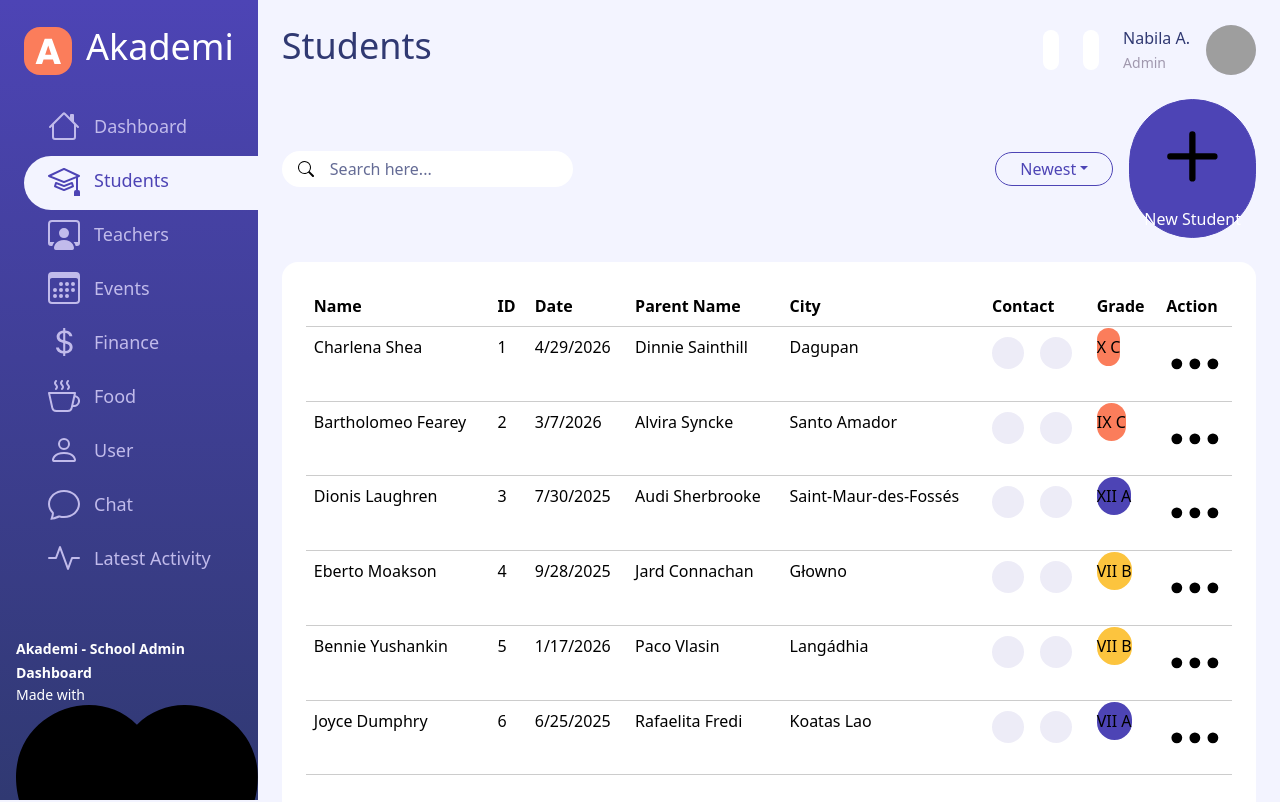
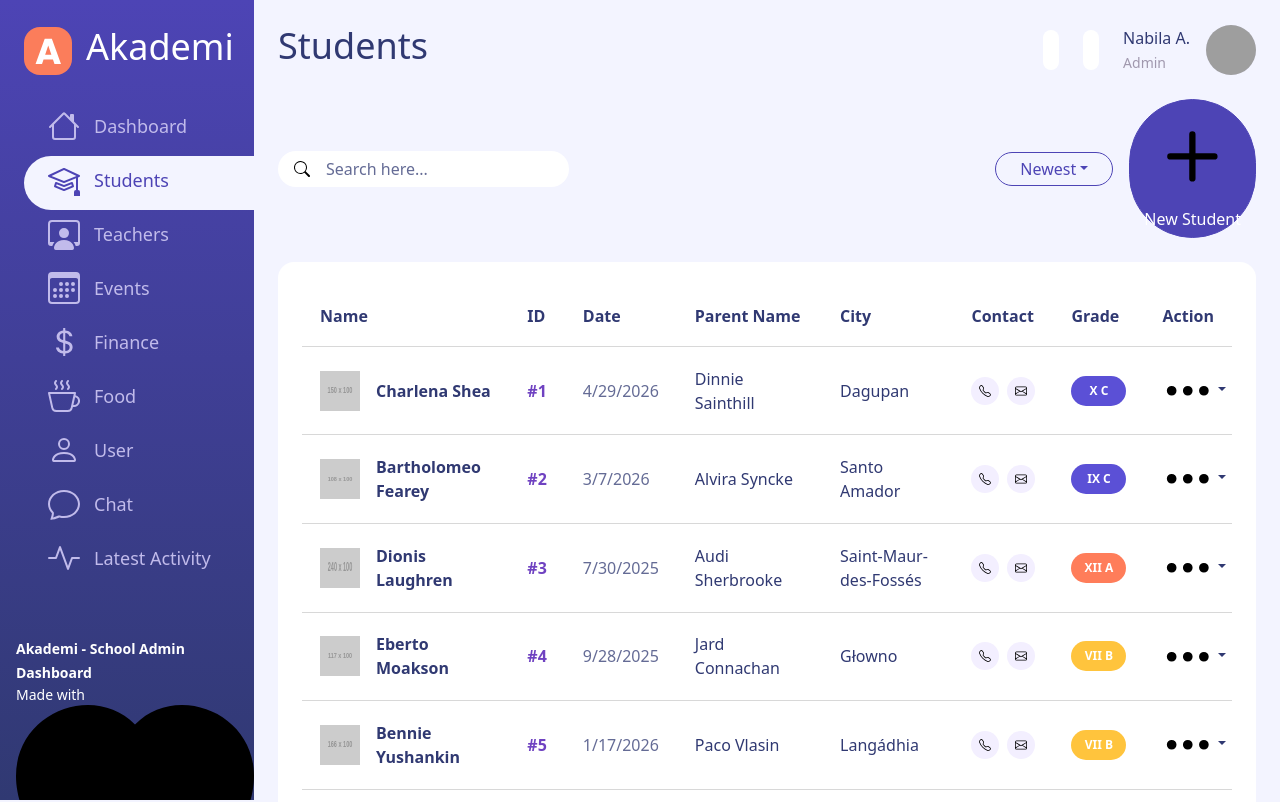
Before and after one commit to Rohit-specs/akademi, a Next.js app: page /students in a window 1280 px wide. Shown: the top 802 px of the page. Built offline with nearby package versions, Linux system fonts and the light colour scheme; grey boxes are pictures that could not be loaded.

Commit message:
table updated

```diff
--- a/app/(main)/students/component/StudentTable.js
+++ b/app/(main)/students/component/StudentTable.js
@@ -3,7 +3,7 @@ import { useState } from "react"
 import { students } from "/data/students/StudentsData"
 import { Envelope, Telephone, ThreeDots } from "react-bootstrap-icons"
 import Pagination from "/component/Pagination"
-import { Badge, Table } from "react-bootstrap"
+import { Badge, Dropdown, Table } from "react-bootstrap"
 
 const StudentTable = () => {
     const itemPerPage = 6
@@ -14,7 +14,7 @@ const StudentTable = () => {
     const currentStudents = students.slice(startIndex, endIndex)
     return (
         <>
-            <Table cellSpacing={"10px"} responsive={true} variant="light" className="student-table align-items-center">
+            {/* <Table cellSpacing={"10px"} responsive={true} variant="light" className="student-table align-items-center justify-content-center">
                 <thead >
                     <tr className="">
                         <th>Name</th>
@@ -36,13 +36,103 @@ const StudentTable = () => {
                             <td>{student.date}</td>
                             <td>{student.parentName}</td>
                             <td>{student.city}</td>
-                            <td ><span className="icon-link gap-3">
-                                <div className="bg-purple-10 p-3 rounded-pill d-flex justify-content-center align-items-center"><Envelope /></div>
-                                <div className="bg-purple-10 p-3 rounded-pill d-flex justify-content-center align-items-center"><Telephone /></div>
+                            <td ><span className="icon-link gap-3 badge">
+                                <div className="bg-purple-10 p-3 rounded-pill d-flex justify-content-center align-items-center text-dark"><Envelope role size={20}/></div>
+                                <div className="bg-purple-10 p-3 rounded-pill d-flex justify-content-center align-items-center text-dark"><Telephone role size={20}/></div>
                                 </span>
                             </td>
                             <td><span className={`rounded-pill py-2 ${student.grade.includes("A") ? "bg-primary" : ""} ${student.grade.includes("B") ? "bg-warning" : ""} ${student.grade.includes("C") ? "bg-info" : ""}`}>{student.grade}</span></td>
                             <td><ThreeDots /></td>
+                        </tr>
+                    ))}
+                </tbody>
+            </Table> */}
+            <Table responsive variant="light" className="student-table align-middle">
+                <thead>
+                    <tr>
+                        <th>Name</th>
+                        <th>ID</th>
+                        <th>Date</th>
+                        <th>Parent Name</th>
+                        <th>City</th>
+                        <th>Contact</th>
+                        <th>Grade</th>
+                        <th>Action</th>
+                    </tr>
+                </thead>
+
+                <tbody>
+                    {currentStudents.map((student) => (
+                        <tr key={student.id}>
+                            <td>
+                                <div className="d-flex align-items-center gap-3">
+                                    <div className="student-avatar profile-picture"><img className="profile-picture" src={student.profilePicture}/></div>
+
+                                    <span className="fw-semibold">
+                                        {student.name}
+                                    </span>
+                                </div>
+                            </td>
+
+                            <td className="student-id">
+                                #{student.userId}
+                            </td>
+
+                            <td className="text-muted">
+                                {student.date}
+                            </td>
+
+                            <td>{student.parentName}</td>
+
+                            <td>{student.city}</td>
+
+                            <td>
+                                <div className="d-flex gap-2">
+                                    <button
+                                        className="contact-btn"
+                                        type="button"
+                                    >
+                                        <Telephone size={12} />
+                                    </button>
+
+                                    <button
+                                        className="contact-btn"
+                                        type="button"
+                                    >
+                                        <Envelope size={12} />
+                                    </button>
+                                </div>
+                            </td>
+
+                            <td>
+                                <span
+                                    className={`grade-badge ${student.grade.includes("A")
+                                            ? "grade-a"
+                                            : student.grade.includes("B")
+                                                ? "grade-b"
+                                                : "grade-c"
+                                        }`}
+                                >
+                                    {student.grade}
+                                </span>
+                            </td>
+
+                            <td>
+                                <Dropdown align="end">
+                                    <Dropdown.Toggle
+                                        as="div"
+                                        className="action-menu"
+                                    >
+                                        <ThreeDots />
+                                    </Dropdown.Toggle>
+
+                                    <Dropdown.Menu>
+                                        <Dropdown.Item>View</Dropdown.Item>
+                                        <Dropdown.Item>Edit</Dropdown.Item>
+                                        <Dropdown.Item>Delete</Dropdown.Item>
+                                    </Dropdown.Menu>
+                                </Dropdown>
+                            </td>
                         </tr>
                     ))}
                 </tbody>
--- a/styles/scss/pages/_dashboard.scss
+++ b/styles/scss/pages/_dashboard.scss
@@ -48,17 +48,21 @@
   }
 
 
-  .profile-picture{
-    width: 40px;
-    height: 40px;
-  }
+
 
   .plus-icon {
     width: 40px;
     // aspect-ratio: 1/1;
     height: 40px;
   }
-}  .user-picture {
-    width: 50px;
-    aspect-ratio: 1/1;
-  }
+}
+
+.user-picture {
+  width: 50px;
+  aspect-ratio: 1/1;
+}
+
+.profile-picture {
+  width: 40px;
+  height: 40px;
+}
--- a/styles/scss/pages/_students.scss
+++ b/styles/scss/pages/_students.scss
@@ -1,5 +1,61 @@
-.students-table{
-   tr ,td{
+.student-table {
+
+
+    thead th {
+        color: $dark;
+        padding: 18px;
+        border-bottom: 1px solid $gray-200;
+        white-space: nowrap;
+    }
+
+    tbody td {
+        padding: 18px;
+        vertical-align: middle;
+        border-bottom: 1px solid $gray-200;
         color: $text;
     }
+
+    .student-id {
+        color: #6f42c1;
+        font-weight: 600;
+    }
+
+    .contact-btn {
+        width: 28px;
+        height: 28px;
+        border: none;
+        border-radius: 50%;
+        background: #f3efff;
+        color: #6f42c1;
+        display: flex;
+        align-items: center;
+        justify-content: center;
+    }
+
+    .grade-badge {
+        display: inline-block;
+        min-width: 55px;
+        text-align: center;
+        padding: 6px 12px;
+        border-radius: 30px;
+        color: white;
+        font-size: 12px;
+        font-weight: 600;
+    }
+
+    .grade-a {
+        background: #ff7d5a;
+    }
+
+    .grade-b {
+        background: #ffc43d;
+    }
+
+    .grade-c {
+        background: #5b50d6;
+    }
+
+    .action-menu {
+        cursor: pointer;
+    }
 }
```
